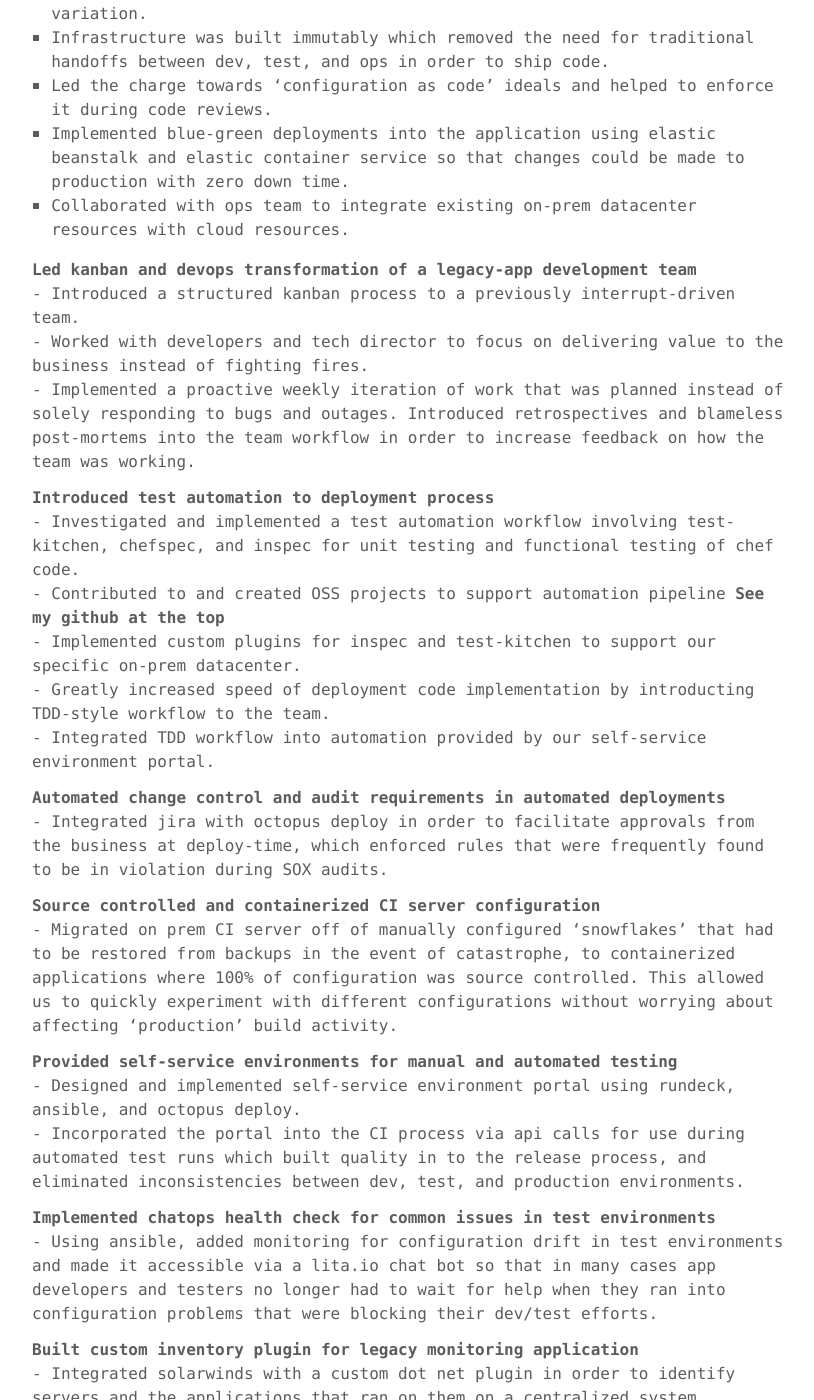
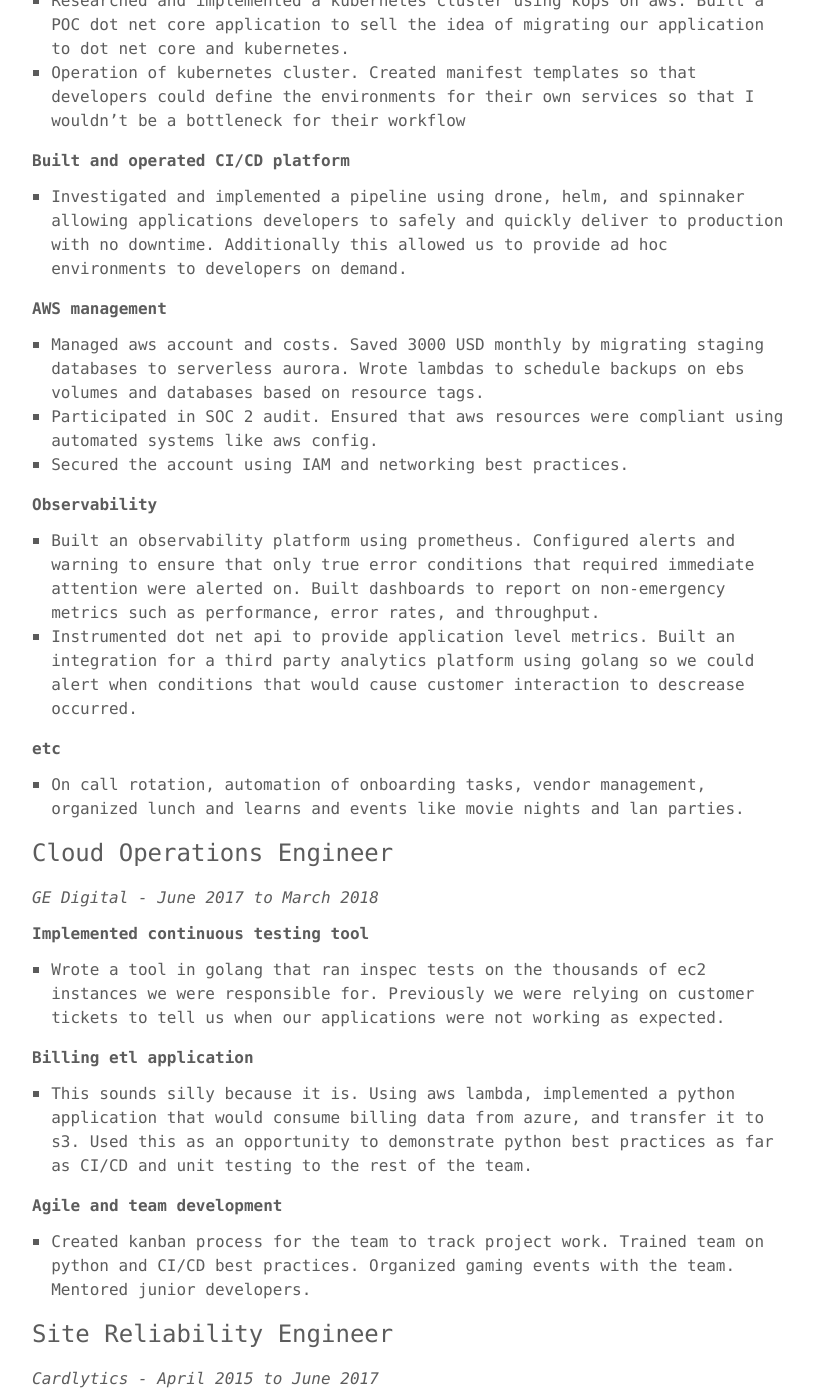
Before and after one commit to chrisevett/chrisevett.github.io, a Jekyll site: the page built from about.md, in a window 1280 px wide and 1400 px high, scrolled down 881 px. Shown: the whole window, without its empty margins (232-1046 px from the left). Built offline with Jekyll 4.4.1, drawn with Linux system fonts in a browser that asks for light colours; some of the changed text lies outside the part shown.

Commit message:
Update about.md
update for 2019

```diff
--- a/about.md
+++ b/about.md
@@ -4,98 +4,122 @@
 permalink: /about/
 ---
 
-Chris Evett - automation, devops, kaizen, and continuous everything
+Chris Evett
 ============
 
-------------
-Atlanta, Georgia
-Email:chris.evett@gmail.com
-Github:[chrisevett](https://github.com/chrisevett)
-Twitter:@chris_evett
-
--------------
+-------------------     ----------------------------
+747 Ralph McGill Blvd #1141
+Atlanta, GA
+678-551-5568
+chris.evett@gmail.com
+[https://github.com/chrisevett](https://github.com/chrisevett)
+[https://www.linkedin.com/in/chris-evett-22954138/](https://www.linkedin.com/in/chris-evett-22954138/)
+-------------------     ----------------------------
 
 Experience
-------------
+----------
+
+### Senior Manager, Devops ###
+*Steady Platform - March 2018 to present*
+
+**Team leadership and agile coaching**
+* As the first engineering hire, worked with developers and product owners to implement agile processes which allowed us to ensure work was flowing through our team. Fostered a culture of continuous improvement and experimentation.
+* Led a team of 3 engineers. Handled product and project management responsibilities for the team. Implemented agile process for project work and internal ticketing for trivial tasks that were not yet automated. Mentored junior engineers and encouraged their professional development.
+* Recruiting and interviewing.
+
+**Built and operated container orchestration platform**
+* Researched and implemented a kubernetes cluster using kops on aws. Built a POC dot net core application to sell the idea of migrating our application to dot net core and kubernetes.
+* Operation of kubernetes cluster. Created manifest templates so that developers could define the environments for their own services so that I wouldn't be a bottleneck for their workflow
+
+**Built and operated CI/CD platform**
+* Investigated and implemented a pipeline using drone, helm, and spinnaker allowing applications developers to safely and quickly deliver to production with no downtime. Additionally this allowed us to provide ad hoc environments to developers on demand.
+
+**AWS management**
+* Managed aws account and costs. Saved 3000 USD monthly by migrating staging databases to serverless aurora. Wrote lambdas to schedule backups on ebs volumes and databases based on resource tags.
+* Participated in SOC 2 audit. Ensured that aws resources were compliant using automated systems like aws config.
+* Secured the account using IAM and networking best practices.
+
+**Observability**
+* Built an observability platform using prometheus. Configured alerts and warning to ensure that only true error conditions that required immediate attention were alerted on. Built dashboards to report on non-emergency metrics such as performance, error rates, and throughput.
+* Instrumented dot net api to provide application level metrics. Built an integration for a third party analytics platform using golang so we could alert when conditions that would cause customer interaction to descrease occurred.
+
+**etc**
+* On call rotation, automation of onboarding tasks, vendor management, organized lunch and learns and events like movie nights and lan parties.
 
 
-# Site Reliability Engineer - Cardlytics
-*April 2015-present*
+
+### Cloud Operations Engineer ###
+*GE Digital - June 2017 to March 2018*
+
+**Implemented continuous testing tool**
+* Wrote a tool in golang that ran inspec tests on the thousands of ec2 instances we were responsible for. Previously we were relying on customer tickets to tell us when our applications were not working as expected.
+
+**Billing etl application**
+* This sounds silly because it is. Using aws lambda, implemented a python application that would consume billing data from azure, and transfer it to s3. Used this as an opportunity to demonstrate python best practices as far as CI/CD and unit testing to the rest of the team.
+
+**Agile and team development**
+* Created kanban process for the team to track project work. Trained team on python and CI/CD best practices. Organized gaming events with the team. Mentored junior developers.
+
+### Site Reliability Engineer ###
+*Cardlytics - April 2015 to June 2017*
 
 **Worked with architecture team to engineer scalable, anti-fragile cloud application**
-  - Using terraform, helped to build a scalable and repeatable cloud infrastructure for a pilot application with a high revenue potential.
-  - Built a development environment in AWS with a nightly self-destruct in order to minimize the cost of experimentation.
-  - Encouraged and helped to implement the '12 factor'-ization of the application and infrastructure to minimize drift and encourage modular work which allowed the team to experiment with and throw away components if needed.
-  - Introduced containers into the development workflow which reduced the need for rework after the code was shipped to production due to environmental variation.
-  - Infrastructure was built immutably which removed the need for traditional handoffs between dev, test, and ops in order to ship code.
-  - Led the charge towards 'configuration as code' ideals and helped to enforce it during code reviews.
-  - Implemented blue-green deployments into the application using elastic beanstalk and elastic container service so that changes could be made to production with zero down time.
-  - Collaborated with ops team to integrate existing on-prem datacenter resources with cloud resources.
-
-**Led kanban and devops transformation of a legacy-app development team**
-	- Introduced a structured kanban process to a previously interrupt-driven team.
-	- Worked with developers and tech director to focus on delivering value to the business instead of fighting fires.
-	- Implemented a proactive weekly iteration of work that was planned instead of solely responding to bugs and outages. Introduced retrospectives and blameless post-mortems into the team workflow in order to increase feedback on how the team was working.
+* Using terraform, helped to build a scalable and repeatable cloud infrastructure for a pilot application with a high revenue potential.
+* Built a development environment in AWS with a nightly self-destruct in order to minimize the cost of experimentation.
+* Encouraged and helped to implement the '12 factor'-ization of the application and infrastructure to minimize drift and encourage modular work which allowed the team to experiment with and throw away components if needed.
+* Introduced containers into the development workflow which reduced the need for rework after the code was shipped to production due to environmental variation.
+* Led the charge towards 'configuration as code' ideals and helped to enforce it during code reviews.
+* Collaborated with ops team to integrate existing on-prem datacenter resources with cloud resources.
 
 **Introduced test automation to deployment process**
-	- Investigated and implemented a test automation workflow involving test-kitchen, chefspec, and inspec for unit testing and functional testing of chef code.
-	- Contributed to and created OSS projects to support automation pipeline **See my github at the top**
-	- Implemented custom plugins for inspec and test-kitchen to support our specific on-prem datacenter.
-	- Greatly increased speed of deployment code implementation by introducting TDD-style workflow to the team.
-	- Integrated TDD workflow into automation provided by our self-service environment portal.
+* Investigated and implemented a test automation workflow involving test-kitchen, chefspec, and inspec for unit testing and functional testing of chef code.
+* Implemented custom plugins for inspec and test-kitchen to support our specific on-prem datacenter.
+* Integrated TDD workflow into automation provided by our self-service environment portal.
 
 **Automated change control and audit requirements in automated deployments**
-	- Integrated jira with octopus deploy in order to facilitate approvals from the business at deploy-time, which enforced rules that were frequently found to be in violation during SOX audits.
-
-**Source controlled and containerized CI server configuration**
-	- Migrated on prem CI server off of manually configured 'snowflakes' that had to be restored from backups in the event of catastrophe, to containerized applications where 100% of configuration was source controlled. This allowed us to quickly experiment with different configurations without worrying about affecting 'production' build activity.
+* Integrated jira with octopus deploy in order to facilitate approvals from the business at deploy-time, which enforced rules that were frequently found to be in violation during SOX audits.
 
 **Provided self-service environments for manual and automated testing**
-	- Designed and implemented self-service environment portal using rundeck, ansible, and octopus deploy.
-	- Incorporated the portal into the CI process via api calls for use during automated test runs which built  quality in to the release process, and eliminated inconsistencies between dev, test, and production environments.
+* Designed and implemented self-service environment portal using rundeck, ansible, and octopus deploy.
+* Incorporated the portal into the CI process via api calls for use during automated test runs which built quality in to the release process, and eliminated inconsistencies between dev, test, and production environments.
 
 **Implemented chatops health check for common issues in test environments**
-	- Using ansible, added monitoring for configuration drift in test environments and made it accessible via a lita.io chat bot so that in many cases app developers and testers no longer had to wait for help when they ran into configuration problems that were blocking their dev/test efforts.
-
-**Built custom inventory plugin for legacy monitoring application**
-	- Integrated solarwinds with a custom dot net plugin in order to identify servers and the applications that ran on them on a centralized system .
+* Using ansible, added monitoring for configuration drift in test environments and made it accessible via a lita.io chat bot so that in many cases app developers and testers no longer had to wait for help when they ran into configuration problems that were blocking their dev/test efforts.
 
 **Training and evangelism**
-	- Led efforts to train engineers and business analysts on automation tooling, source control best practices, and test automation for scripting (git/pester/rspec/test kitchen/jenkins).
-	- Attended devops conferences and meetups.
-	- Lunch and learns and demos of devops tools and principles
-	- Organized social activities such as LAN parties and game nights.
+* Led efforts to train engineers and business analysts on automation tooling, source control best practices, and test automation for scripting (git/pester/rspec/test kitchen/jenkins).
+* Attended devops conferences and meetups.
+* Lunch and learns and demos of devops tools and principles
+* Organized social activities such as LAN parties and game nights.
 
-# Software Engineer - Omnico Group (formerly Matra Systems)
-*2012-2015*
-	- Overhauled windows installers (batch/VBS/Jscript and WiX/msi).
-	- Maintained legacy point of sale application
-	- Lots of boring projects that taught me how not to develop software and made me realize the importance of automation, quality, and communication.
+### Software Engineer ###
+*Omnico Group (formerly Matra Systems) - 2012-2015*
+* Instrumented POS application with NFC payments capabilities while representing the company as subject-matter expert in communications with clients during the project.
+* Streamlined point of sale WCF API, reducing defects in third party client code.
+* Provided analysis and detection of defects in device drivers using windows debugging tools, led effort to communicate issues with device vendor to rectify.
+* Served as subject matter expert for several products and provided internal training classes for technical teams as well as external demos for customers lacking a technical background.
+* Designed and implemented improvements in client code for a coupon management application which eliminated performance issues when consuming a 3rd party API.
 
 
-# QA Engineer - Clarity Commerce (formerly Matra Systems)
-*2011-2012*
-	- Developed a DSL-driven test application for automating functional tests. This turned into a nightly process and a de-facto standard for whether or not a feature was ready to ship.
-	- Provided on-site support for testers and product implementation.
-	- Designed and executed test plans, documented features.
-	- Automated configuration tasks when able.
+### QA Engineer ###
+*Omnico Group (formerly Matra Systems) - 2011-2012*
+* Developed a DSL-driven test application for automating functional tests. This turned into a nightly process and a de-facto standard for whether or not a feature was ready to ship.
+* Provided on-site support for testers and product implementation.
+* Designed and executed test plans, documented features.
+* Automated configuration tasks when able.
 
 
 Technical skills
---------------------
+----------
 
 #### Programming Languages
-Good at **C#**, **Powershell**, **Ruby**, **T-SQL**
-Pretty OK at **Bash**, **C**, **C++**, **Python**, **VBScript**
-
+Good at **golang**, **python**, **C#**, **Bash**
+Pretty OK at **C**, **C++**, **Python**, **Powershell**, **Ruby**
 
 #### Tools/ Concepts
-**Configuration Management:** chef, ansible, powershell DSC
-**Environment automation:** rundeck, terraform, vagrant, packer
-**CI/CD:** jenkins, teamcity, bamboo, travis ci, appveyor, octopus deploy
-**Test Automation:** test kitchen, rspec, inspec, chefspec, nunit, selenium, pester
-**OS:** Centos, Ubuntu, and Windows server.
-**Etc:** git, bitbucket server, github, vim, artifactory, regular expressions, docker (windows and linux), nginx, SQL Server, Redgate, wix, IIS, redis, azure service fabric, chatops, visual studio
+**Configuration Management:** kops, terraform, vagrant, packer, chef, ansible
+**CI/CD:** droneio, spinnaker, travisci, jenkins, appveyor, octopus deploy
+**Etc:** kubernetes, linux, git, prometheus, grafana, vim, regular expressions, docker, nginx, postgresql, mysql, SQL Server, Redgate, IIS, redis, chatops, visual studio, windows server
 
 ### Other accomplishments
 
@@ -107,8 +131,8 @@
 
 * Various open source contributions. Check out my [github](https://github.com/chrisevett)
 
+Education
+---------
 
-### Education
-BS Biology major Math minor, University of West Georgia 2009
-Graduate coursework in Biology, Georgia Southern University 2009-2011
-Coursework in Computer Science, Oregon State University 2015
+2009
+:   **BS Biology**; University of West Georgia
```
